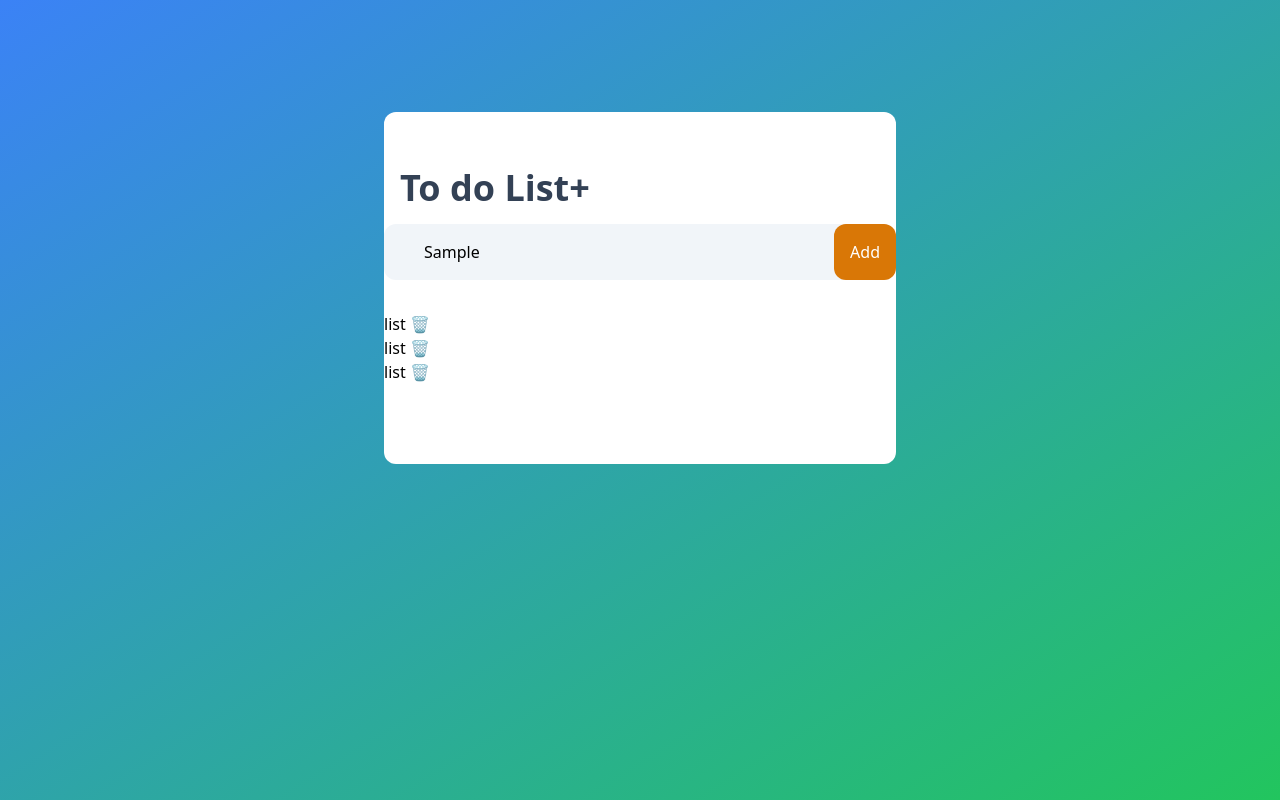
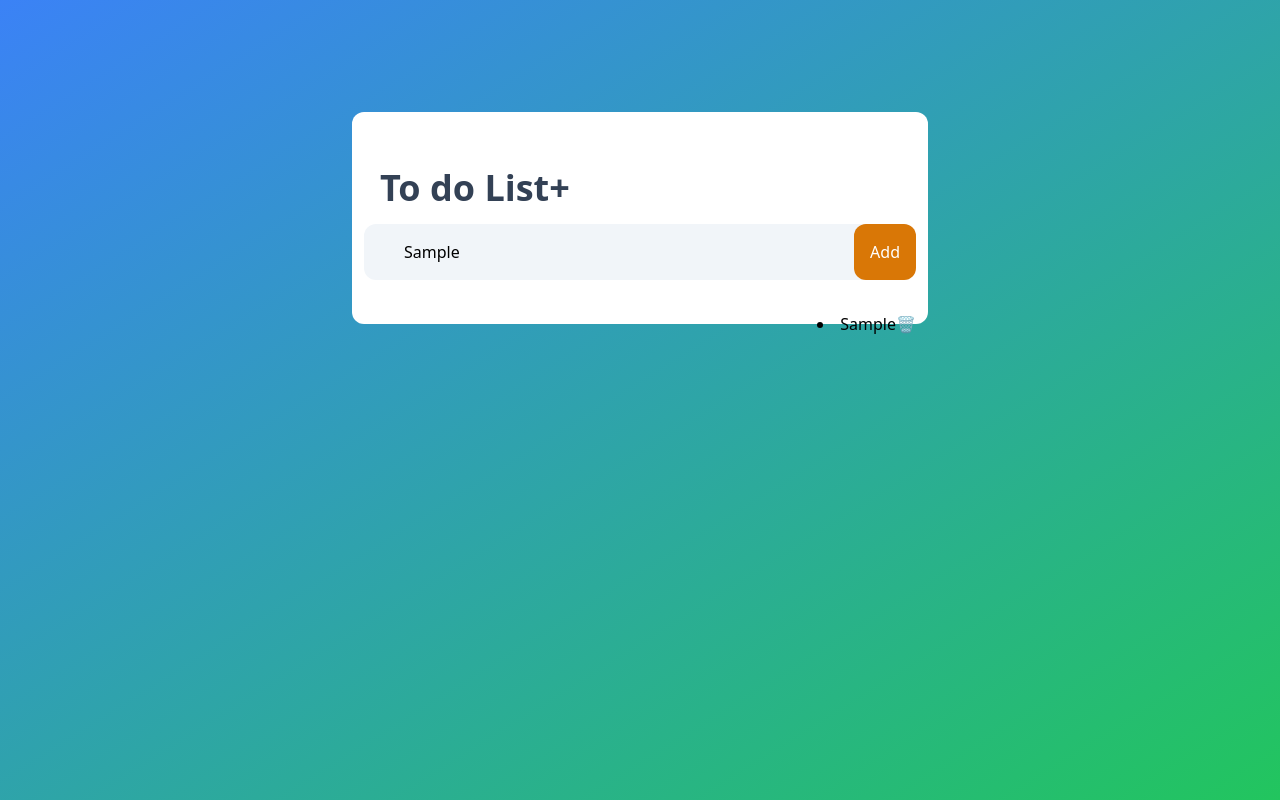
Before and after one commit to darshan-gawande/TodoList, a website: page index.html in a window 1280 px wide. Both pictures are taken after typing "Sample" into the empty fields and a click on the button "Add". Drawn offline with Linux system fonts and the light colour scheme.

Commit message:
practice DOM

```diff
--- a/index.html
+++ b/index.html
@@ -9,28 +9,17 @@
 <body>
     <!-- title -->
     <div id="container" class="w-full min-h-screen bg-gradient-to-br from-blue-500 to-green-500 p-4 ">
-    <div  id="todoApp" class="w-full max-w-lg bg-white mt-24 mx-auto mb-52 pt-10 mx-10 pb-20 rounded-xl">
+    <div  id="todoApp" class="w-full max-w-xl bg-white mt-24 mx-auto mb-52 pt-10 mx-10 p-3 rounded-xl">
         <h1 class="text-slate-700 text-4xl font-bold text-center p-2 m-2 flex">To do List+ </h1>
 
     <div id="row" class="flex items-center justify-between bg-slate-100 rounded-xl pl-8 mb-8">
-       <input type="text" placeholder="Add you task" class="basis-0 outline-none border-none bg-transparent p-2 font-medium">
-        <button class="outline-none border-none bg-amber-600 text-white px-4 py-4 cursor-pointer rounded-xl">Add</button>
+       <input type="text" id="input" placeholder="Add you task" class="basis-0 outline-none border-none bg-transparent p-2 font-medium">
+        <button id="button" onclick="addTask()"  class="outline-none border-none bg-amber-600 text-white px-4 py-4 cursor-pointer rounded-xl">Add</button>
     </div>
 
-    <div id="TodoList">
+    <div id="todoList">
         <ul>
-            <li>
-                <label>list</label>
-                <button>🗑</button>
-            </li>
-            <li>
-                    <label>list</label>
-                    <button>🗑</button>
-            </li>
-                <li>
-                    <label>list</label>
-                    <button>🗑</button>
-                </li>
+            <li></li>
         </ul>
     </div>
     </div>
--- a/script.js
+++ b/script.js
@@ -1,3 +1,18 @@
-const a = 9;
+const input = document.getElementById("input");
+const listContainer = document.getElementById("todoList");
 
-console.log(a);
+
+function addTask() {
+    if(input.value === "") {
+        alert("you have to add something");
+    } else {
+        const list = document.createElement("li");
+        list.innerHTML = input.value;
+        listContainer.appendChild(list);
+
+        const span = document.createElement("span");
+         span.innerHTML = "🗑";
+        list.appendChild(span);
+        list.classList.add("float-right","cursor-pointer","item-center");
+    }
+}
```
Also changed, not shown: src/output.css.
